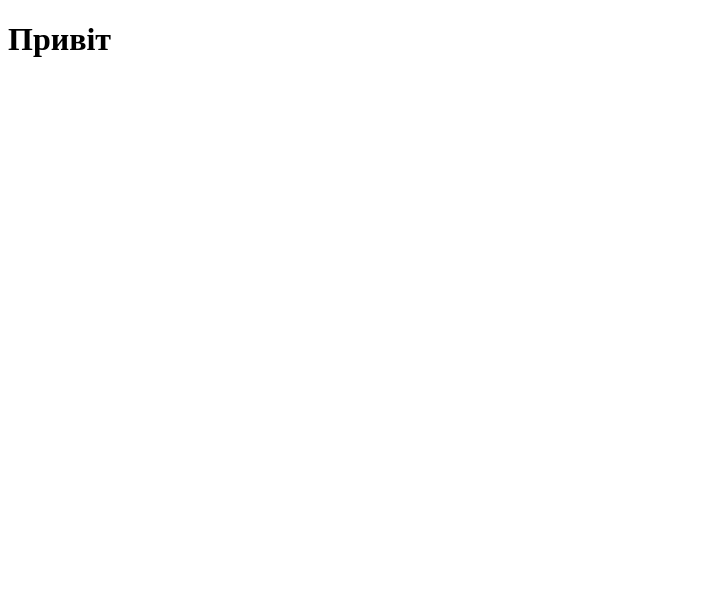
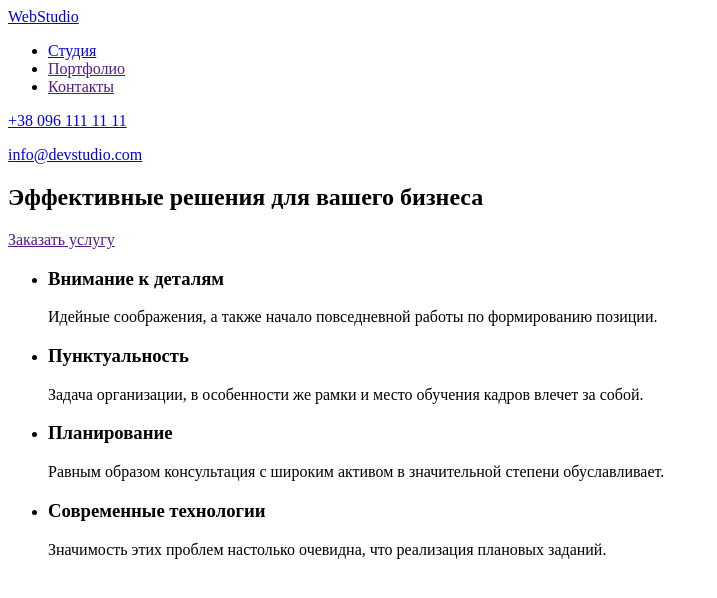
Before and after one commit to maximpokotilov/homework, a plain HTML site: page index.html in a window 1280 px wide. Shown: the whole page, without its empty margins (0-717 px from the left). Drawn offline with Linux system fonts and the light colour scheme.

Commit message:
index.html changed + added prettierrc.json

```diff
--- a/index.html
+++ b/index.html
@@ -7,6 +7,55 @@
     <title>Document</title>
 </head>
 <body>
-    <h1>Привіт</h1>
+    <header>
+        <nav>
+        <a href="/">
+            WebStudio
+        </a>
+        <!--Навигация на другие страницы-->
+        <ul>
+            <li><a href="Студия">Студия</a></li>
+            <li><a href="">Портфолио</a></li>
+            <li><a href="">Контакты</a></li>
+        </ul>
+        </nav>
+        <p>
+        <a href="tel:+380961111111" class="contact-link">+38 096 111 11 11</a>
+        </p>
+        <p>
+        <a href="info@devstudio.com" class="contact-link">info@devstudio.com</a>
+        </p>
+    </header>
+
+    <div>
+        <section>
+            <h1>Эффективные решения для вашего бизнеса</h1>
+            <a href="">Заказать услугу</a>
+        </section>
+    </div>
+    <section>
+        <ul>
+            <li>
+                <h3>Внимание к деталям</h3>
+                <p>Идейные соображения, а также начало повседневной работы по формированию позиции.</p>
+            </li>
+            <li>
+                <h3>Пунктуальность</h3>
+                <p>Задача организации, в особенности же рамки и место обучения кадров влечет за собой.</p>
+            </li>
+            <li>
+                <h3>Планирование</h3>
+                <p>Равным образом консультация с широким активом в значительной степени обуславливает.</p>
+            </li>
+            <li>
+                <h3>Современные технологии</h3>
+                <p>Значимость этих проблем настолько очевидна, что реализация плановых заданий.</p>
+            </li>
+        </ul>
+    </section>
+    <!--Уникальный контент страницы-->
+    <main></main>
+    <!--Подвал страницы-->
+    <footer></footer>
 </body>
 </html>
```
Also changed, not shown: .prettierrc.json (added).
